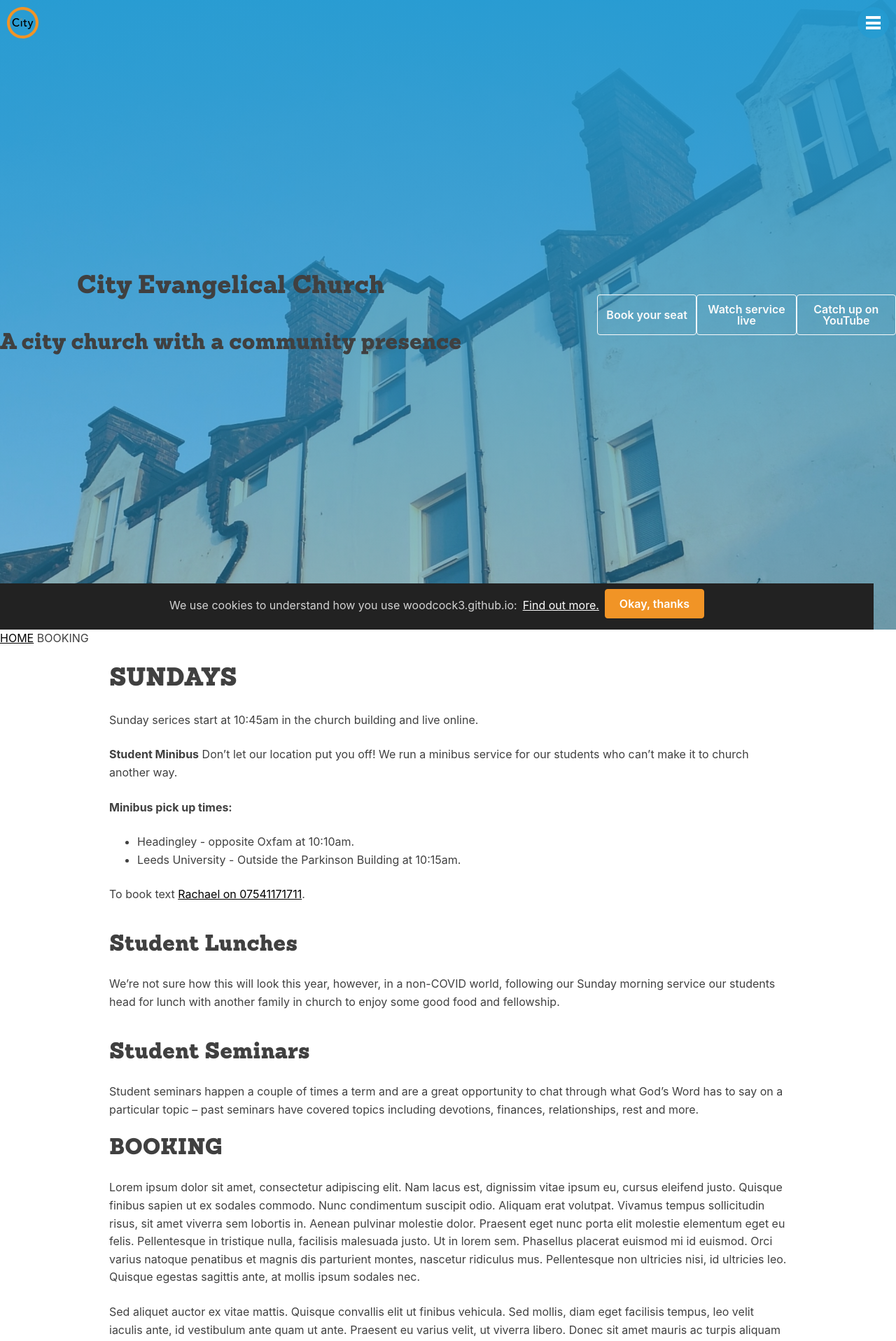
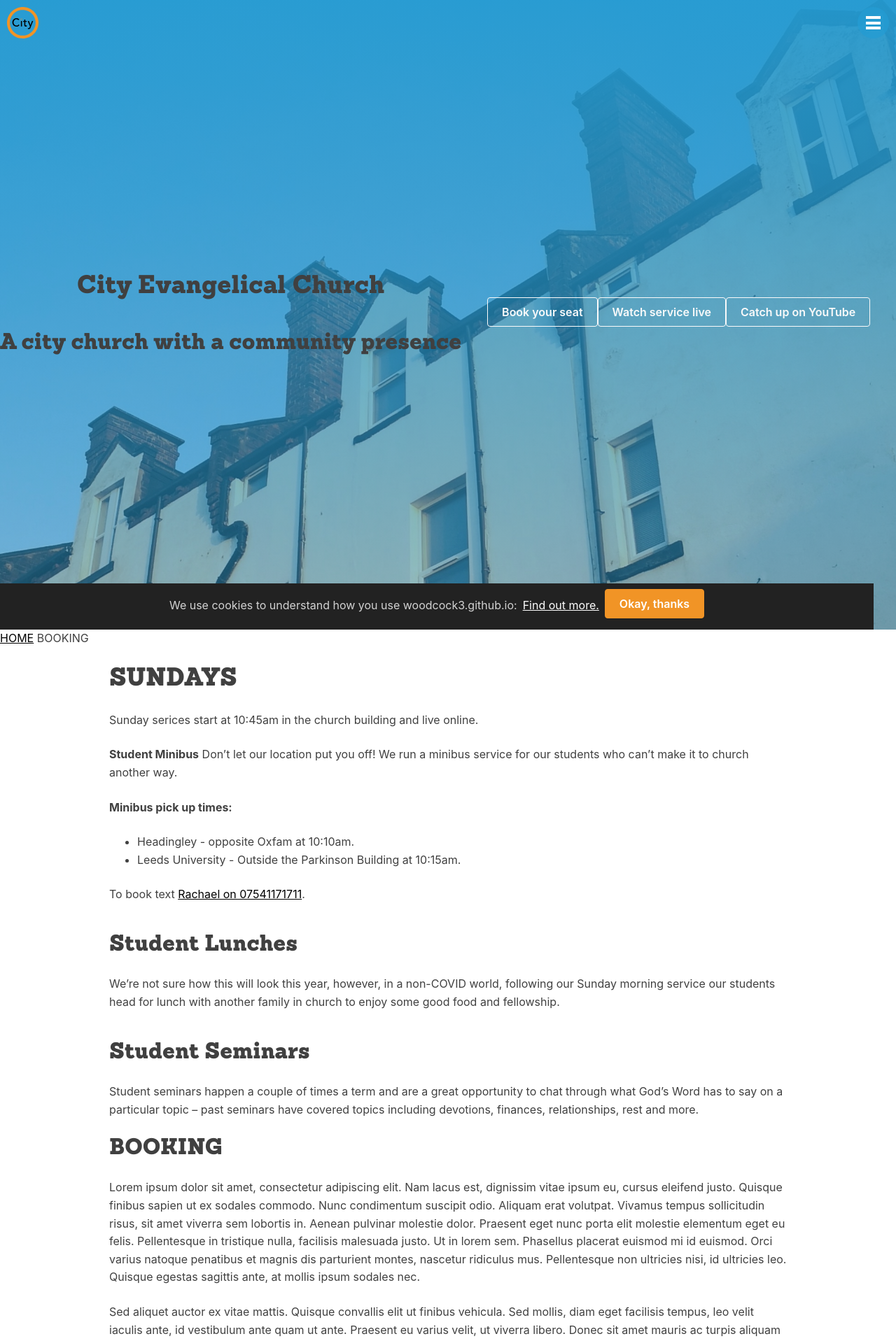
Before and after one commit to woodcox/city-jekyll, a Jekyll site: the page built from pages/_sunday/2021-01-03-booking.md, in a window 1280 px wide. Shown: the top 1917 px of the page at 70% size. Built offline with Jekyll 4.4.1, drawn with Linux system fonts in a browser that asks for light colours.

Commit message:
Update hero.html

```diff
--- a/_includes/components/hero.html
+++ b/_includes/components/hero.html
@@ -3,11 +3,11 @@
     <h1 class="hero-text-h1">City Evangelical Church</h1>
     <h2 class="hero-text-h2">A city church with a community presence</h2>
   </div>
-  <div class="hero-buttons">
+  <div class="hero-buttons medium-container">
     <div class="flex-row">
-      <button class="muted-button flex-small one-third">Book your seat</button>
-      <button class="muted-button flex-small one-third">Watch service live</button>
-      <button class="muted-button flex-small one-third">Catch up on YouTube</button>
+      <button class="muted-button one-third">Book your seat</button>
+      <button class="muted-button one-third">Watch service live</button>
+      <button class="muted-button one-third">Catch up on YouTube</button>
     </div>
   </div>
 </section>
```
